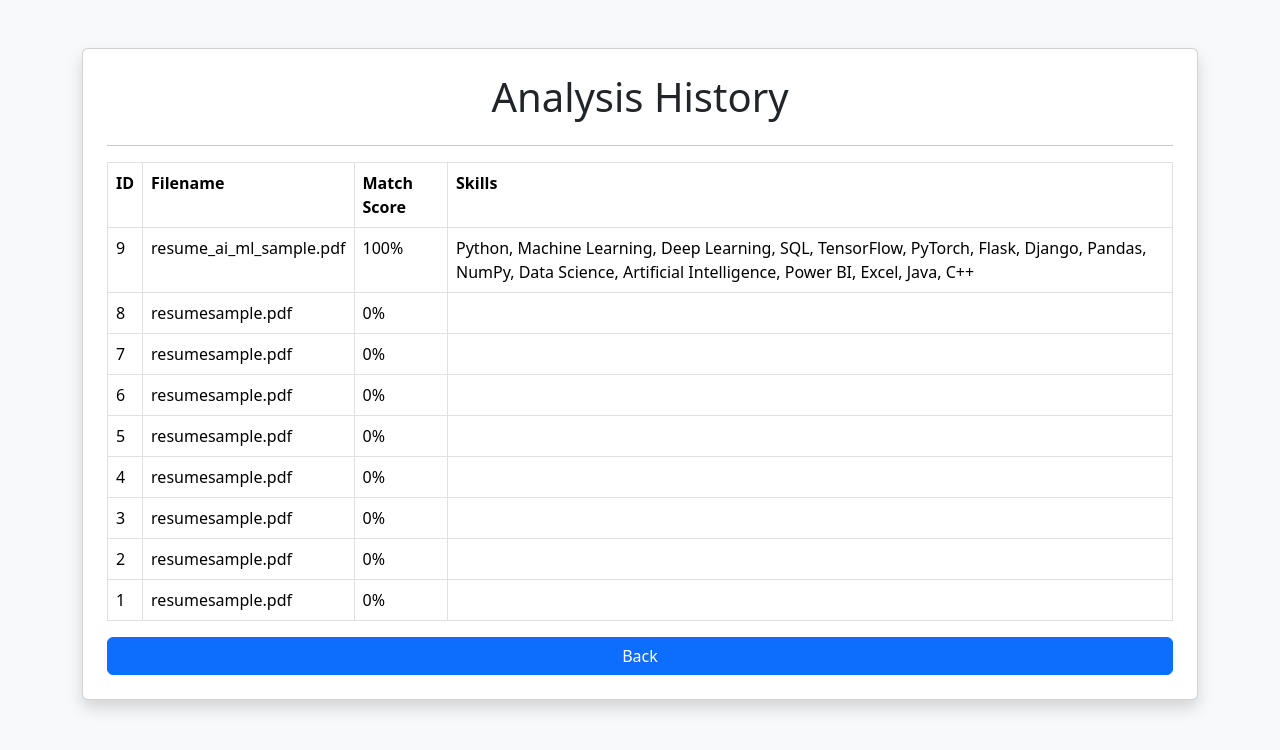
After one commit to ajinkyamahabare13/Resume-Analyzer-AI, a Flask app: page /history in a window 1280 px wide. The commit adds this page. Shown: the top 750 px of the page. Run offline with Flask 3, Linux system fonts and the light colour scheme; data comes from the database, SQL or seed files in the repository; both versions use the stored data as it was after the commit.

Commit message:
Completed Resume Analyzer AI Project

```diff
--- a/app.py
+++ b/app.py
@@ -1,4 +1,3 @@
-
 from flask import Flask, render_template, request
 from PyPDF2 import PdfReader
 import os
@@ -32,6 +31,7 @@ def upload():
 
     file.save(filepath)
 
+    # Read PDF
     pdf = PdfReader(filepath)
 
     text = ""
@@ -64,7 +64,7 @@ def upload():
         "C++"
     ]
 
-    # Detect skills in resume
+    # Detect Skills
 
     found_skills = []
 
@@ -73,8 +73,13 @@ def upload():
         if skill.lower() in text.lower():
 
             found_skills.append(skill)
+    print("RESUME TEXT:")
+    print(text)
 
-    # Job skills entered by user
+    print("FOUND SKILLS:")
+    print(found_skills)
+
+    # Job Skills Entered By User
 
     job_skill_list = [
         skill.strip()
@@ -94,16 +99,17 @@ def upload():
 
             missing_skills.append(skill)
 
+    # Recommendations
 
-            recommendations = []
+    recommendations = []
 
-        for skill in missing_skills:
+    for skill in missing_skills:
 
-         recommendations.append(
-        f"Learn {skill}"
-    )
+        recommendations.append(
+            f"Learn {skill}"
+        )
 
-    # Match score
+    # Match Score
 
     if len(job_skill_list) > 0:
 
@@ -116,6 +122,13 @@ def upload():
 
         match_score = 0
 
+    # Debug Output
+
+    print("FOUND SKILLS:", found_skills)
+    print("MATCHED SKILLS:", matched_skills)
+    print("MISSING SKILLS:", missing_skills)
+    print("MATCH SCORE:", match_score)
+
     # Save Analysis To Database
 
     conn = sqlite3.connect("resume_analyzer.db")
@@ -123,45 +136,46 @@ def upload():
     cursor = conn.cursor()
 
     cursor.execute(
-    """
-    INSERT INTO analysis_history
-    (filename, match_score, skills)
-    VALUES (?, ?, ?)
-    """,
-    (
-        file.filename,
-        match_score,
-        ", ".join(found_skills)
+        """
+        INSERT INTO analysis_history
+        (filename, match_score, skills)
+        VALUES (?, ?, ?)
+        """,
+        (
+            file.filename,
+            match_score,
+            ", ".join(found_skills)
+        )
     )
-)
 
     conn.commit()
     conn.close()
 
     return render_template(
-    "result.html",
-    resume_text=text,
-    skills=found_skills,
-    match_score=match_score,
-    matched_skills=matched_skills,
-    missing_skills=missing_skills,
-    recommendations=recommendations
-)
+        "result.html",
+        resume_text=text,
+        skills=found_skills,
+        match_score=match_score,
+        matched_skills=matched_skills,
+        missing_skills=missing_skills,
+        recommendations=recommendations
+    )
+
 
 @app.route("/history")
 def history():
 
     conn = sqlite3.connect("resume_analyzer.db")
 
-    conn.row_factory = sqlite3.Row
-
     cursor = conn.cursor()
 
-    cursor.execute("""
+    cursor.execute(
+        """
         SELECT *
         FROM analysis_history
         ORDER BY id DESC
-    """)
+        """
+    )
 
     data = cursor.fetchall()
 
--- /dev/null
+++ b/templates/history.html
@@ -0,0 +1,51 @@
+<!DOCTYPE html>
+<html>
+<head>
+    <title>Analysis History</title>
+    <link href="https://cdn.jsdelivr.net/npm/bootstrap@5.3.3/dist/css/bootstrap.min.css" rel="stylesheet">
+</head>
+
+<body class="bg-light">
+
+<div class="container mt-5">
+
+    <div class="card shadow p-4">
+
+        <h1 class="text-center">
+            Analysis History
+        </h1>
+
+        <hr>
+
+        <table class="table table-bordered">
+
+            <tr>
+                <th>ID</th>
+                <th>Filename</th>
+                <th>Match Score</th>
+                <th>Skills</th>
+            </tr>
+
+            {% for row in data %}
+
+            <tr>
+                <td>{{ row[0] }}</td>
+                <td>{{ row[1] }}</td>
+                <td>{{ row[2] }}%</td>
+                <td>{{ row[3] }}</td>
+            </tr>
+
+            {% endfor %}
+
+        </table>
+
+        <a href="/" class="btn btn-primary">
+            Back
+        </a>
+
+    </div>
+
+</div>
+
+</body>
+</html>
```
Also changed, not shown: check_db.py (+8 -2 lines), templates/result.html (+83 -57 lines), README.md, resume_analyzer.db, 1 other file.
